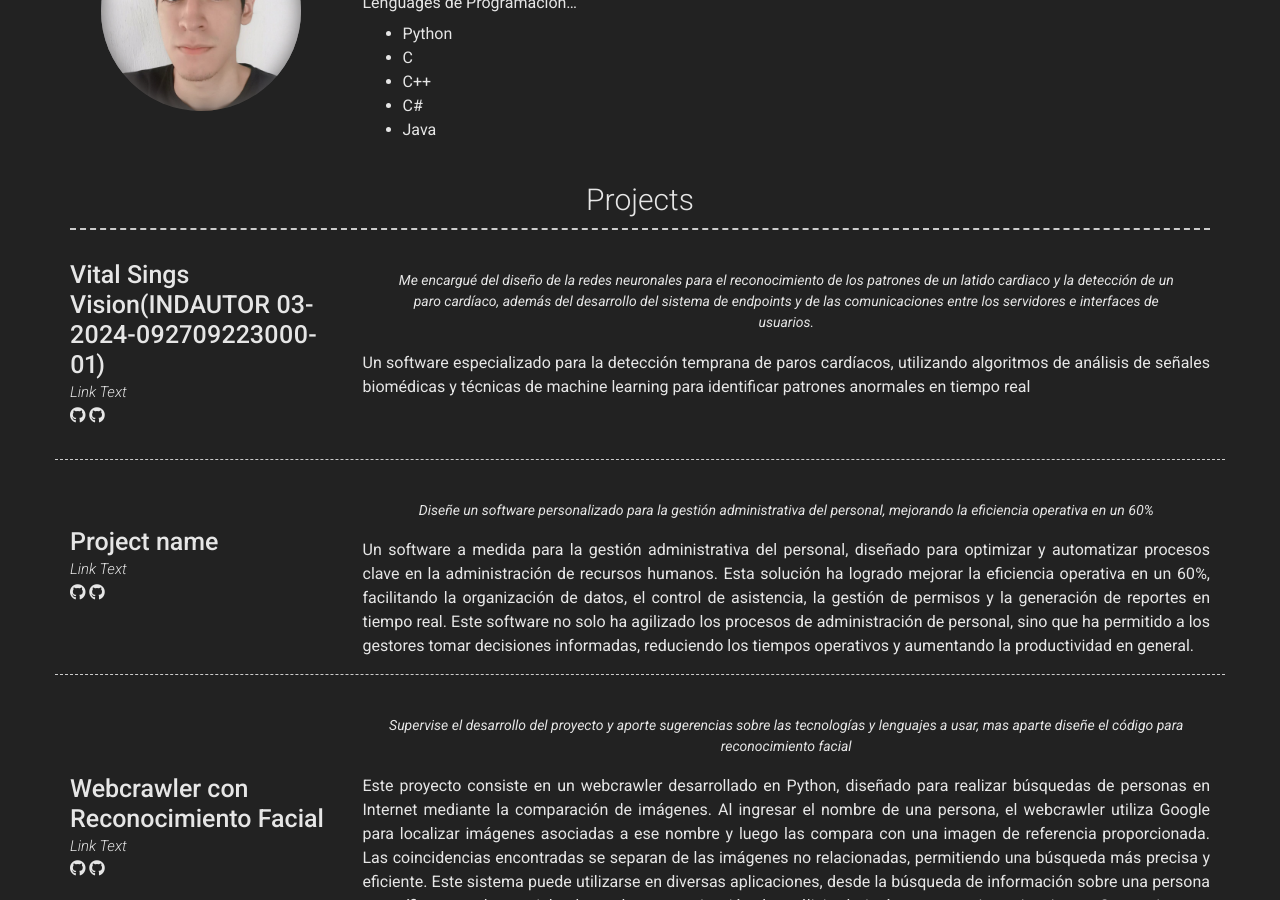
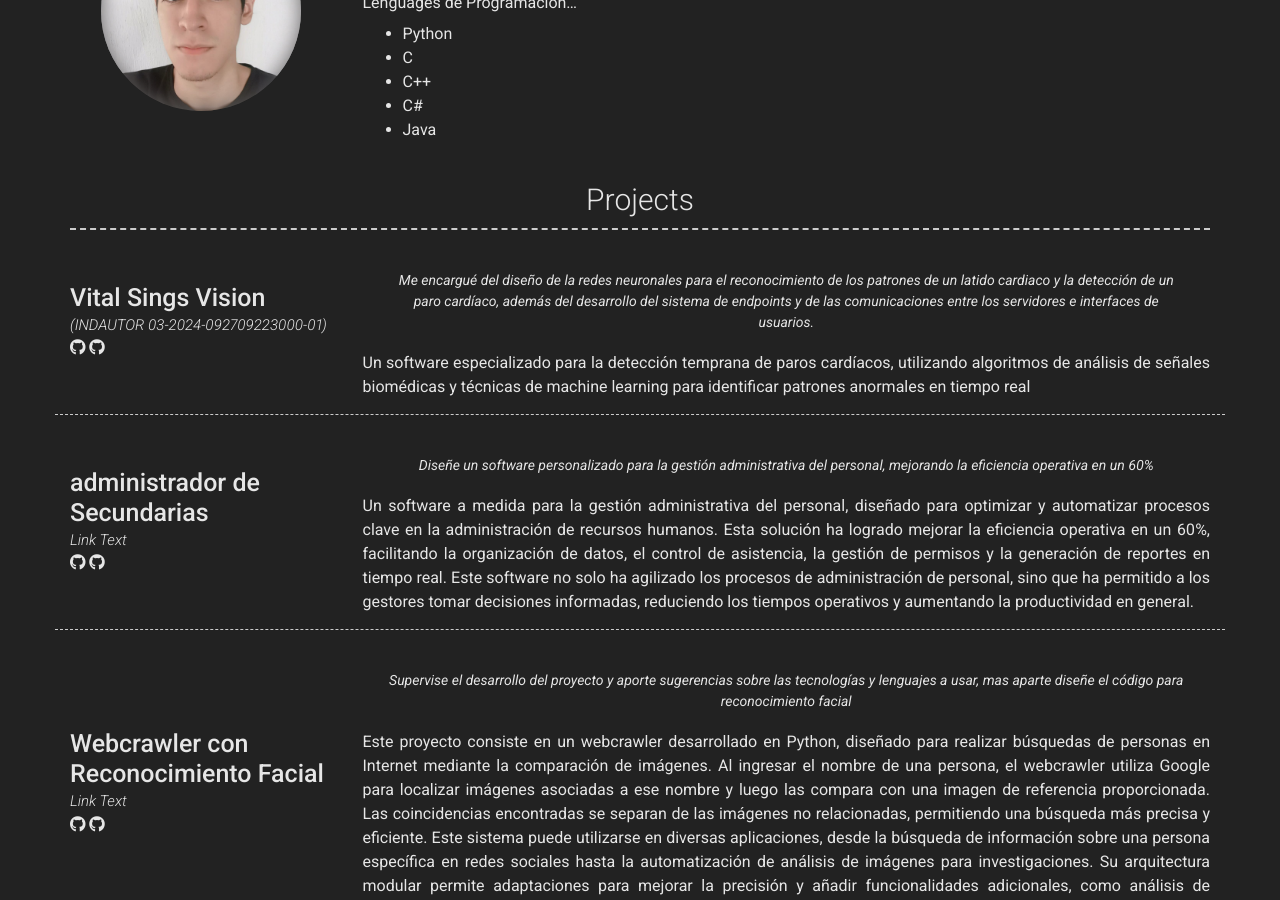
Before and after one commit to JA-HR/JA-HR.github.io, a Jekyll site: the page built from index.md, in a window 1280 px wide and 900 px high, scrolled down 424 px. Built offline with Jekyll 4.4.1, drawn with Linux system fonts in a browser that asks for light colours; nearby versions of some CDN libraries; some of the changed text lies outside the part shown.

Commit message:
Correcciones _config.yml

```diff
--- a/_config.yml
+++ b/_config.yml
@@ -73,9 +73,9 @@ content:
       - layout: left
         border: weak  # Value of `weak` will display a weak border below this item. # Any
                       # other value (or no value) means no border will be displayed
-        title: Vital Sings Vision(INDAUTOR 03-2024-092709223000-01)
+        title: Vital Sings Vision
         link: Link to project (eg. sproogen.github.io/modern-resume-theme)(optional)
-        link_text: Link Text
+        link_text: (INDAUTOR 03-2024-092709223000-01)
         additional_links:
           - title:  Github page for project (eg. sproogen/modern-resume-theme)
             icon: fab fa-github
@@ -93,7 +93,7 @@ content:
       - layout: left
         border: weak  # Value of `weak` will display a weak border below this item. # Any
                       # other value (or no value) means no border will be displayed
-        title: Project name
+        title: administrador de Secundarias
         link: Link to project (eg. sproogen.github.io/modern-resume-theme)(optional)
         link_text: Link Text
         additional_links:
@@ -190,7 +190,7 @@ content:
     layout: list
     content:
       - layout: top-right
-        title: universidad de guadalajara
+        title: Universidad de Guadalajara
         sub_title: (COMPUTACION)
         caption: (2020 - present)
         quote: >
```
